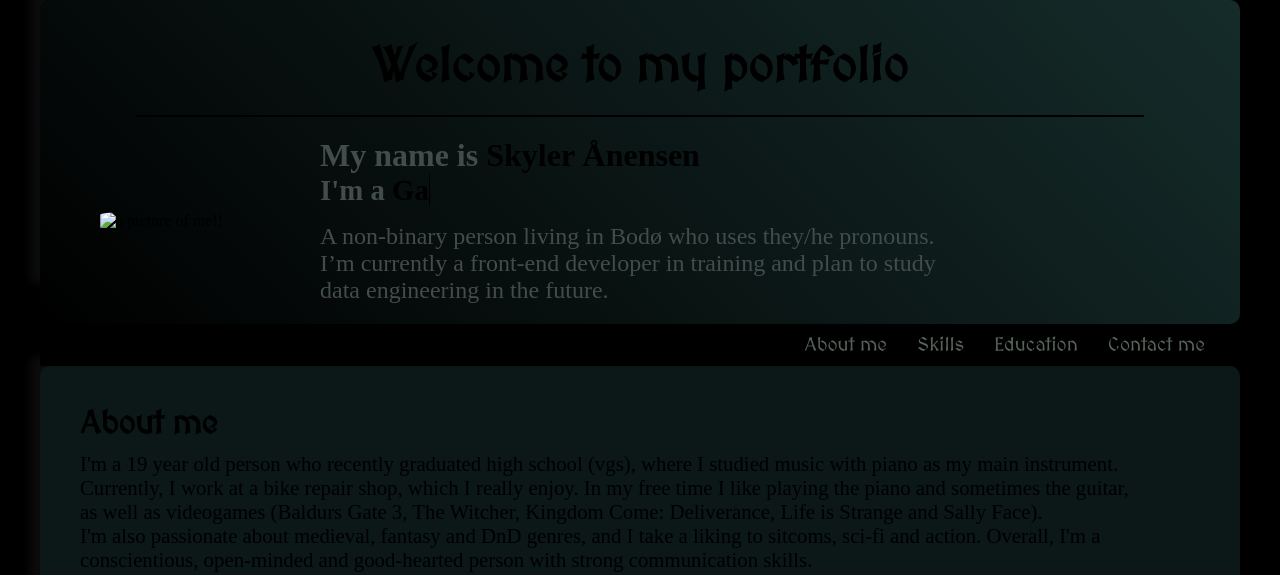
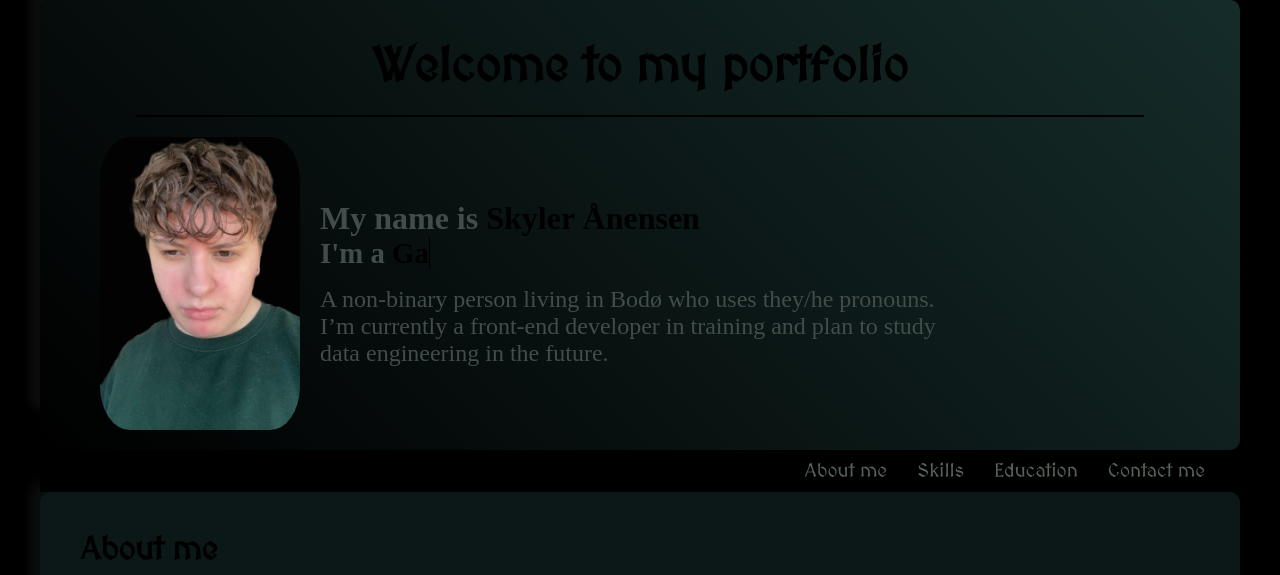
Before and after one commit to xhaneulee/xhaneulee.github.io, a plain HTML site: page index.html in a window 1280 px wide. Shown: the top 575 px of the page. Drawn offline with Linux system fonts and the light colour scheme; a web font is replaced by a local one.

Commit message:
Update index.html

```diff
--- a/index.html
+++ b/index.html
@@ -51,7 +51,7 @@
         <hr>
         <div class="flex-container">
             <div class="header-img">
-                <img src="../portfolio/me.jpg" alt="a picture of me!!">
+                <img src="me.jpg" alt="a picture of me!!">
             </div>
             <div class="header-content">
                 <h1>My name is <span>Skyler Ånensen</span></h1>
```
